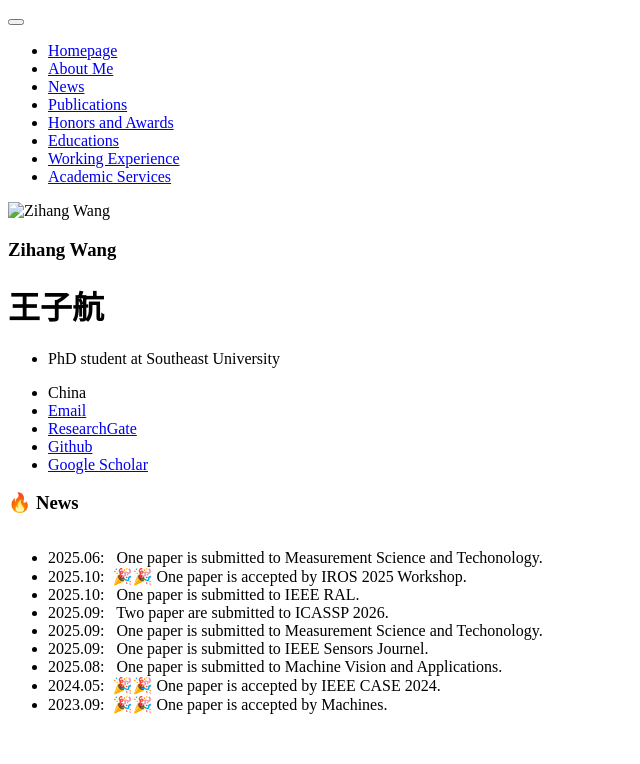
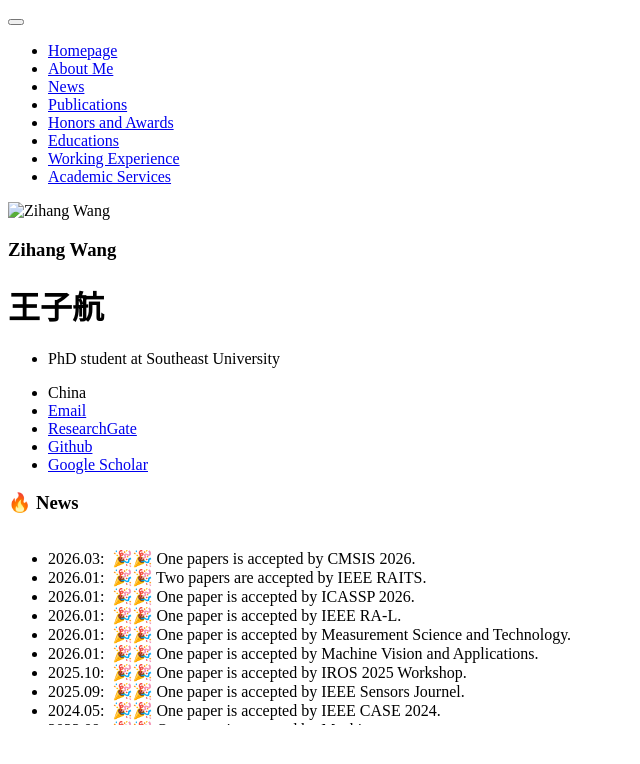
Before and after one commit to wangzihanggg/wangzihanggg.github.io, a Jekyll site: the page built from _pages/includes/news.md, in a window 1280 px wide. Shown: the top 764 px of the page, without its empty margins (0-640 px from the left). Built offline with Jekyll 4.4.1, drawn with Linux system fonts in a browser that asks for light colours; our own code applies the rules of GitHub Pages for plain Markdown files.

Commit message:
Add new paper acceptance and update submissions
Updated the list of accepted and submitted papers with new entries and corrections.

```diff
--- a/_pages/includes/news.md
+++ b/_pages/includes/news.md
@@ -57,13 +57,14 @@
   </ul> -->
 
   <ul>
-    <li>2025.06: &nbsp; One paper is submitted to Measurement Science and Techonology.</li>
+    <li>2026.03: &nbsp;🎉🎉 One papers is accepted by CMSIS 2026.</li>
+    <li>2026.01: &nbsp;🎉🎉 Two papers are accepted by IEEE RAITS.</li>
+    <li>2026.01: &nbsp;🎉🎉 One paper is accepted by ICASSP 2026.</li>
+    <li>2026.01: &nbsp;🎉🎉 One paper is accepted by IEEE RA-L.</li>
+    <li>2026.01: &nbsp;🎉🎉 One paper is accepted by Measurement Science and Technology.</li>
+    <li>2026.01: &nbsp;🎉🎉 One paper is accepted by Machine Vision and Applications.</li>
     <li>2025.10: &nbsp;🎉🎉 One paper is accepted by IROS 2025 Workshop.</li>
-    <li>2025.10: &nbsp; One paper is submitted to IEEE RAL.</li>
-    <li>2025.09: &nbsp; Two paper are submitted to ICASSP 2026.</li>
-    <li>2025.09: &nbsp; One paper is submitted to Measurement Science and Techonology.</li>
-    <li>2025.09: &nbsp; One paper is submitted to IEEE Sensors Journel.</li>
-    <li>2025.08: &nbsp; One paper is submitted to Machine Vision and Applications.</li>
+    <li>2025.09: &nbsp;🎉🎉 One paper is accepted by IEEE Sensors Journel.</li>
     <li>2024.05: &nbsp;🎉🎉 One paper is accepted by IEEE CASE 2024.</li>
     <li>2023.09: &nbsp;🎉🎉 One paper is accepted by Machines.</li>
 </ul>
```
